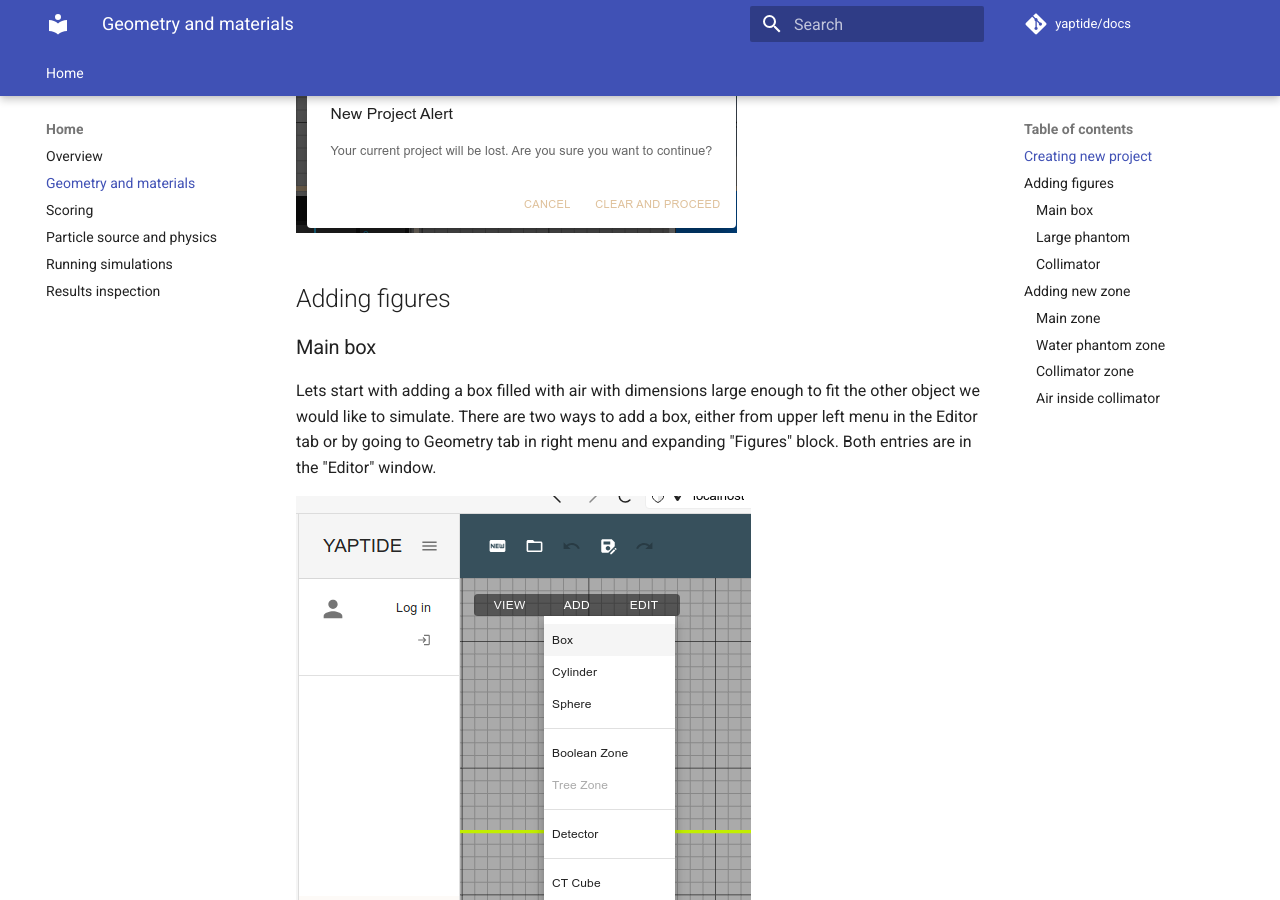
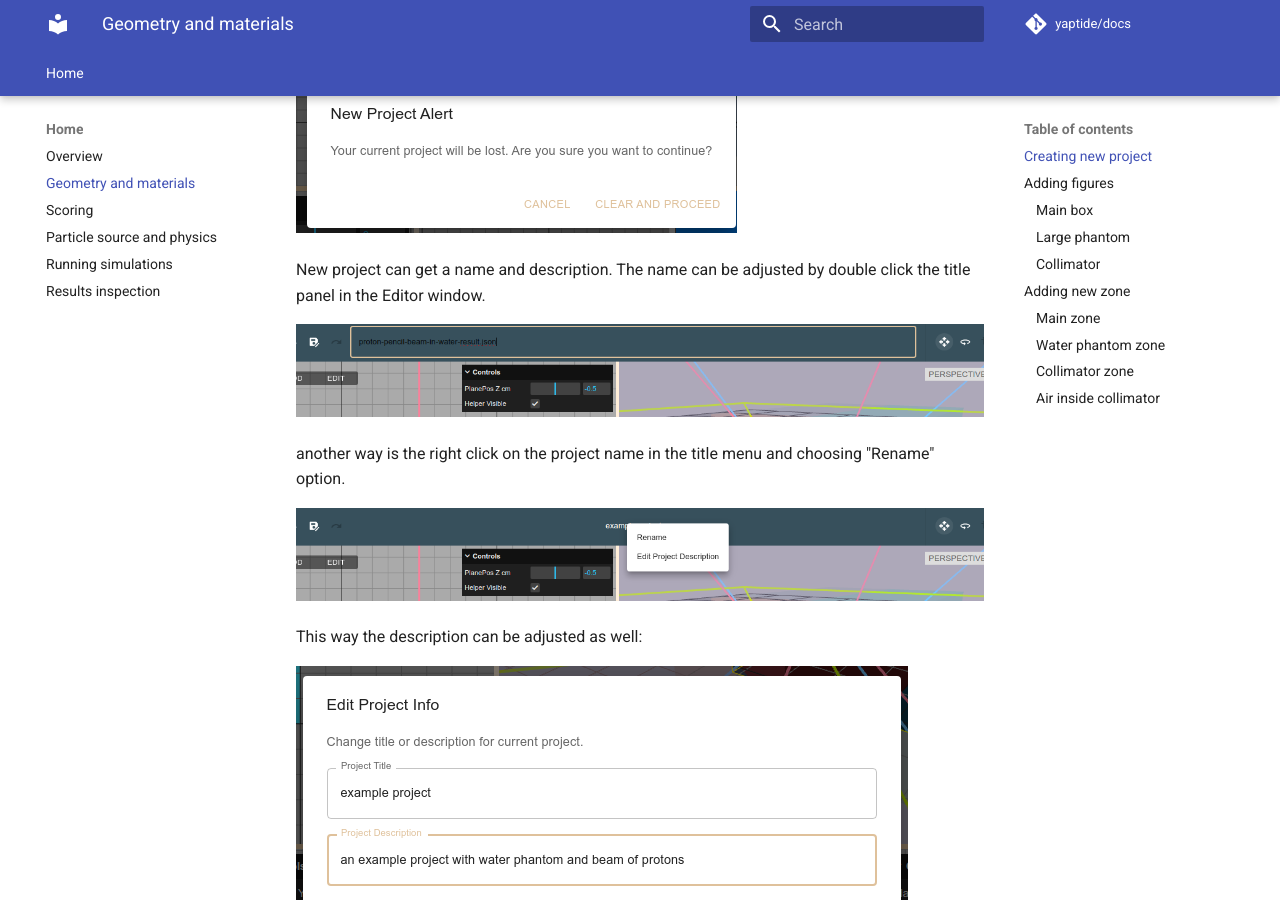
Before and after one commit to yaptide/docs, an MkDocs documentation site: the page built from docs/geometry.md, in a window 1280 px wide and 900 px high, scrolled down 1688 px. Built offline with MkDocs 1.6.1 and Material for MkDocs 9.7.7, drawn with Linux system fonts in a browser that asks for light colours; comment, search, counter and statistics services are not loaded.

Commit message:
project description

```diff
--- a/docs/geometry.md
+++ b/docs/geometry.md
@@ -28,6 +28,18 @@ It can be done using "New" button in the upper left part of the Editor window (s
 You will be prompted that this operation will overwrite the current project. Save your previous work if you want to keep it.
 
 ![Alt text](assets/geometry/image-1.png)
+
+New project can get a name and description. The name can be adjusted by double click the title panel in the Editor window.
+
+![Alt text](assets/geometry/image-title1.png)
+
+another way is the right click on the project name in the title menu and choosing "Rename" option.
+
+![Alt text](assets/geometry/image-desc1.png)
+
+This way the description can be adjusted as well:
+
+![Alt text](assets/geometry/image-desc2.png)
 
 ## Adding figures
 
```
Also changed, not shown: docs/assets/geometry/image-24.png, docs/assets/geometry/image-desc1.png (added), docs/assets/geometry/image-desc2.png (added), docs/assets/geometry/image-title1.png (added).
